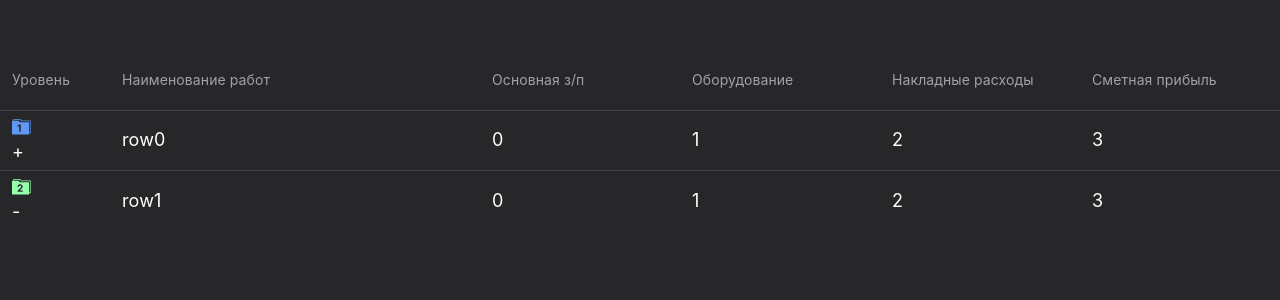
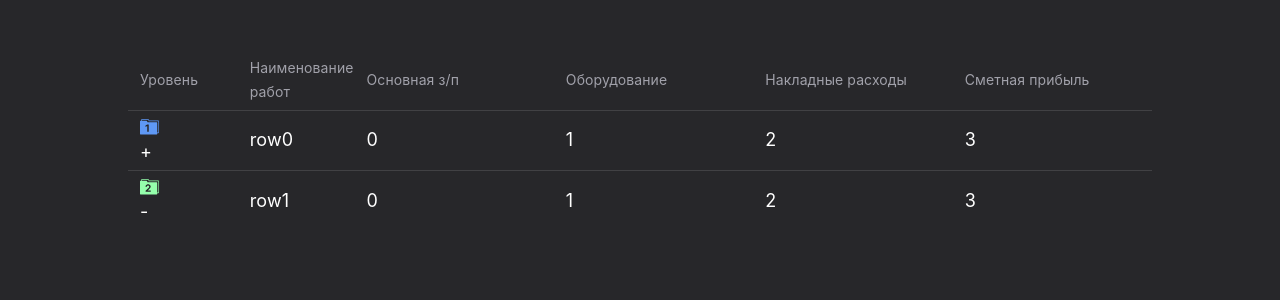
Before and after one commit to ArhDemetriy/test_material-ui, a React (Create React App) app: page / in a window 1280 px wide. Shown: the top 300 px of the page. Built offline with nearby package versions, Linux system fonts and the light colour scheme.

Commit message:
minor ref

```diff
--- a/src/App.module.scss
+++ b/src/App.module.scss
@@ -1,7 +1,9 @@
 .App {
   text-align: center;
   &__columns{
-    margin-top: 50px;
+    margin: 50px auto;
+    max-width: 80%;
+
     display: flex;
     flex-direction: column;
     justify-content: flex-start;
--- a/src/App.tsx
+++ b/src/App.tsx
@@ -1,7 +1,7 @@
 import styles from './App.module.scss';
 import { CustomTable } from './features/CustomTable/CustomTable';
 // import { Counter } from './features/counter/Counter';
-import { CustomTreeView } from './features/treeVIew/CustomTreeView';
+// import { CustomTreeView } from './features/treeVIew/CustomTreeView';
 // import { CustomSelect } from './features/SelectorTest/CustomSelect';
 
 function App() {
@@ -9,7 +9,7 @@ function App() {
     <div className="App">
       <div className={styles['App__columns']}>
         <CustomTable />
-        <CustomTreeView />
+        {/* <CustomTreeView /> */}
         {/* <Counter /> */}
         {/* <CustomSelect /> */}
       </div>
--- a/src/features/CustomTable/CustomTable.module.scss
+++ b/src/features/CustomTable/CustomTable.module.scss
@@ -1,6 +1,7 @@
 .table{
     border-collapse: collapse;
     width: 100%;
+    --row_height: 60px;
     &__caption{
         text-align: left;
     }
@@ -22,14 +23,14 @@
         font-weight: 400;
         text-align: left;
         &__item{
-            height: 60px;
+            height: var(--row_height);
             padding-left: 0.6667rem;
         }
     }
     &__body{
         color: var(--content__color-focus);
         &__item{
-            height: 60px;
+            height: var(--row_height);
             padding-left: 0.6667rem;
             border-top: solid 1px var(--ui__color);
         }
```
